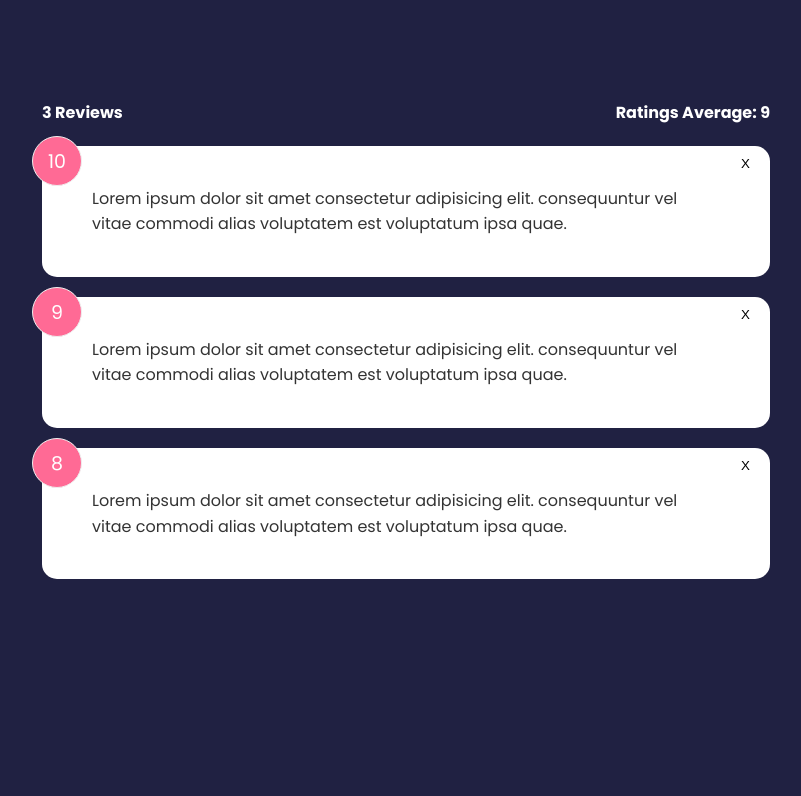
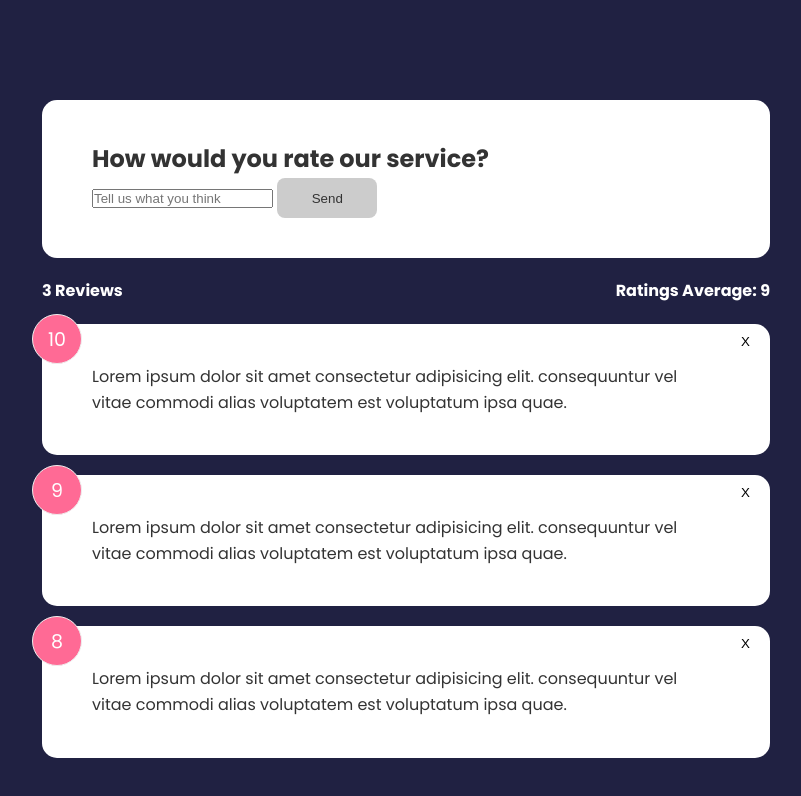
Before and after one commit to jaspertung/svelte-practice, a Svelte app: page / in a window 1280 px wide. Shown: the top 796 px of the page, without its empty margins (234-1035 px from the left). Built offline with nearby package versions, Linux system fonts and the light colour scheme.

Commit message:
created feedback form

```diff
--- a/src/App.svelte
+++ b/src/App.svelte
@@ -1,4 +1,5 @@
 <script>
+	import FeedbackForm from './components/FeedbackForm.svelte'
 	import FeedbackList from './components/FeedbackList.svelte'
 	import FeedbackStats from './components/FeedbackStats.svelte'
 
@@ -36,6 +37,7 @@
 </script>
 
 <main class="container">
+	<FeedbackForm />
 	<FeedbackStats {count} {average}/>
 	<!-- pass in {feedback} as prop, but same name so only need {} -->
 	<!-- on:delete-feedback- catch event forwarding from FeedbackList and {deleteFeedback} calls the function -->
--- /dev/null
+++ b/src/components/Button.svelte
@@ -0,0 +1,39 @@
+<script>
+    export let style = 'primary'
+    export let type = 'button'
+    export let disabled = false
+</script>
+
+<button {type} {disabled} class={style}>
+    <slot></slot>
+</button>
+
+<style>
+    button {
+        color: #fff;
+        border: 0;
+        border-radius: 8px;
+        width: 100px;
+        height: 40px;
+        cursor: pointer;
+    }
+    .primary {
+        background-color: #202142;
+    }
+    .secondary {
+        background-color: #ff6a95;
+    }
+    button:hover {
+        transform: scale(0.98);
+        opacity: 0.9;
+    }
+    button:disabled {
+        background-color: #ccc;
+        color: #333;
+        cursor: auto;
+    }
+    button:disabled:hover {
+        transform:scale(1);
+        opacity: 1;
+    }
+</style>
--- /dev/null
+++ b/src/components/FeedbackForm.svelte
@@ -0,0 +1,41 @@
+<script>
+    import Card from "./Card.svelte";
+    import Button from "./Button.svelte";
+
+    let text = "";
+    let btnDisabled = true
+    let minLength = 10
+    let message
+
+    // check length of feedback input
+    const handleInput = () => {
+        if (text.trim().length <= minLength) {
+            message = `Text must be at least ${minLength} characters`
+            btnDisabled = true
+        } else {
+            message = null
+            btnDisabled = false
+        }
+    }
+</script>
+
+<Card>
+    <header>
+        <h2>How would you rate our service?</h2>
+    </header>
+    <form>
+        <!-- rating selector -->
+        <div class="input-group">
+            <input type="text" on:input={handleInput} bind:value= {text} placeholder="Tell us what you think" />
+            <Button disabled={btnDisabled} type="submit">Send</Button>
+        </div>
+        {#if message}
+            <div class="message">
+                {message}
+            </div>
+        {/if}
+    </form>
+</Card>
+
+<style>
+</style>
--- /dev/null
+++ b/src/components/RatingSelect.svelte
@@ -0,0 +1,3 @@
+<script>
+
+</script>
```
